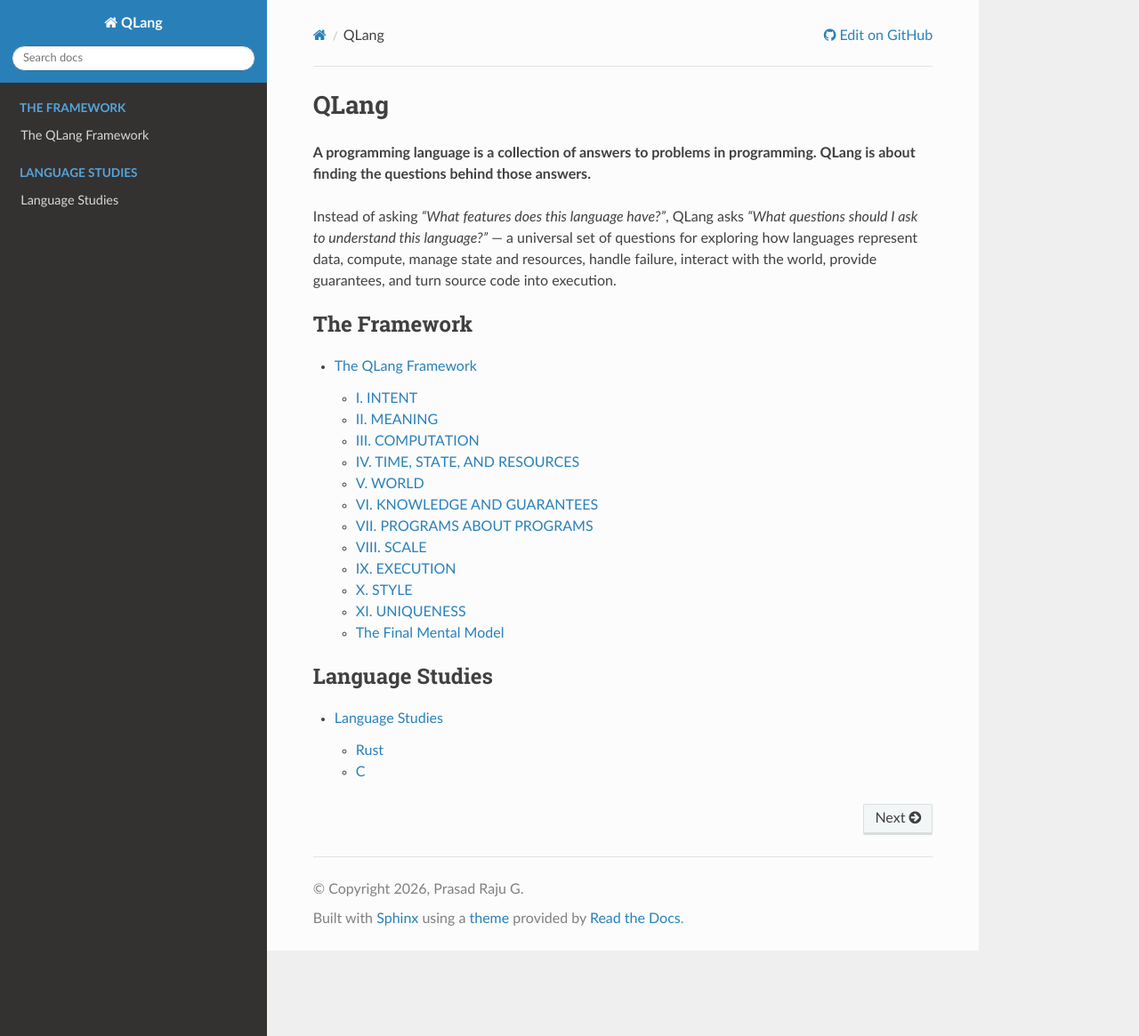
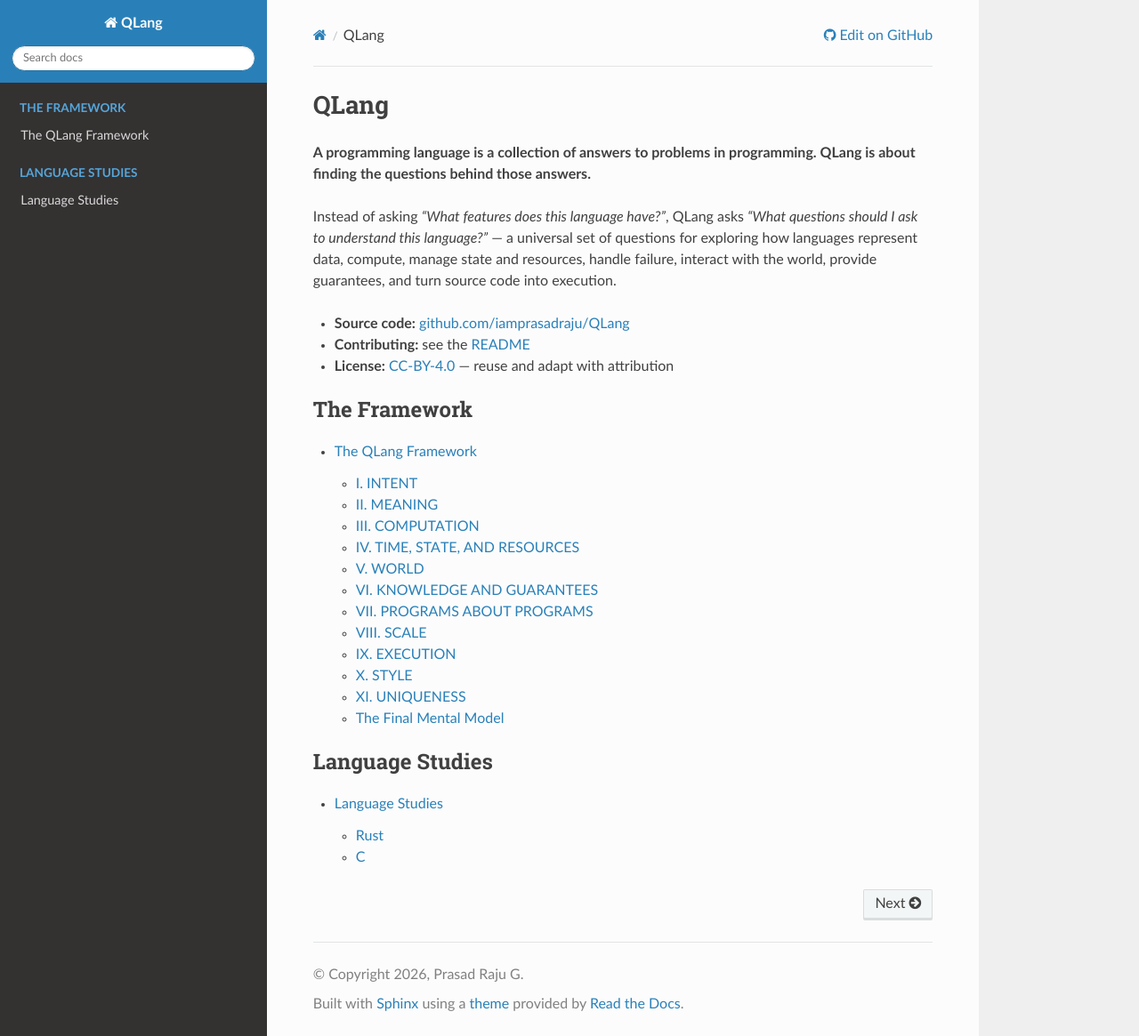
Before and after one commit to iamprasadraju/QLang, a Sphinx documentation site: the page built from docs/index.md, in a window 1280 px wide and 1165 px high. Shown: the whole window at 89% size. Built offline with Sphinx 7.4.7 and the Read the Docs theme 3.1.0, drawn with Linux system fonts in a browser that asks for light colours.

Commit message:
docs: honest Read the Docs wording, repo/license links, cross-links
- README: drop the dead qlang.readthedocs.io URL and the claim that
  CI strictness already runs there; describe .readthedocs.yaml as
  what applies -W once the project is imported
- docs index: link source repo, contributing, and the CC-BY-4.0
  license (license was previously invisible on the site)
- framework index: point readers forward to the Rust and C studies
- studies index: self-correction rule link now targets its heading

````diff
--- a/docs/index.md
+++ b/docs/index.md
@@ -8,6 +8,10 @@ Instead of asking *"What features does this language have?"*, QLang asks
 set of questions for exploring how languages represent data, compute, manage
 state and resources, handle failure, interact with the world, provide
 guarantees, and turn source code into execution.
+
+- **Source code:** [github.com/iamprasadraju/QLang](https://github.com/iamprasadraju/QLang)
+- **Contributing:** see the [README](https://github.com/iamprasadraju/QLang#contributing)
+- **License:** [CC-BY-4.0](https://github.com/iamprasadraju/QLang/blob/main/LICENSE) — reuse and adapt with attribution
 
 ```{toctree}
 :maxdepth: 2
````
Also changed, not shown: README.md (+2 -2 lines), docs/framework/index.md (+3 -0 lines), docs/studies/index.md (+2 -2 lines).
